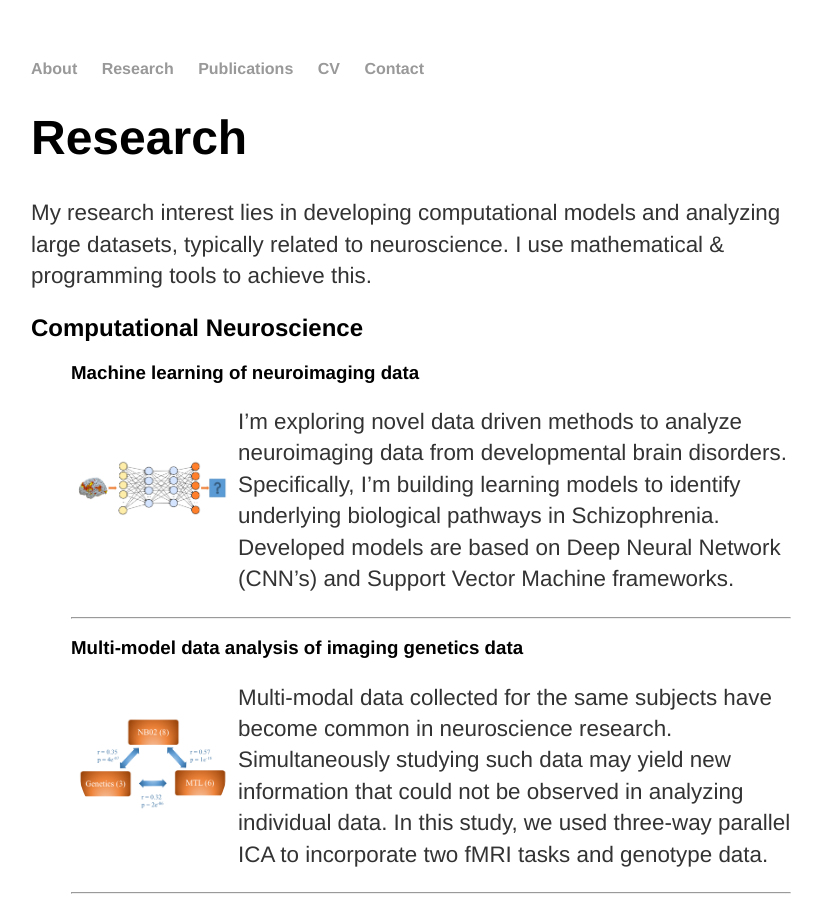
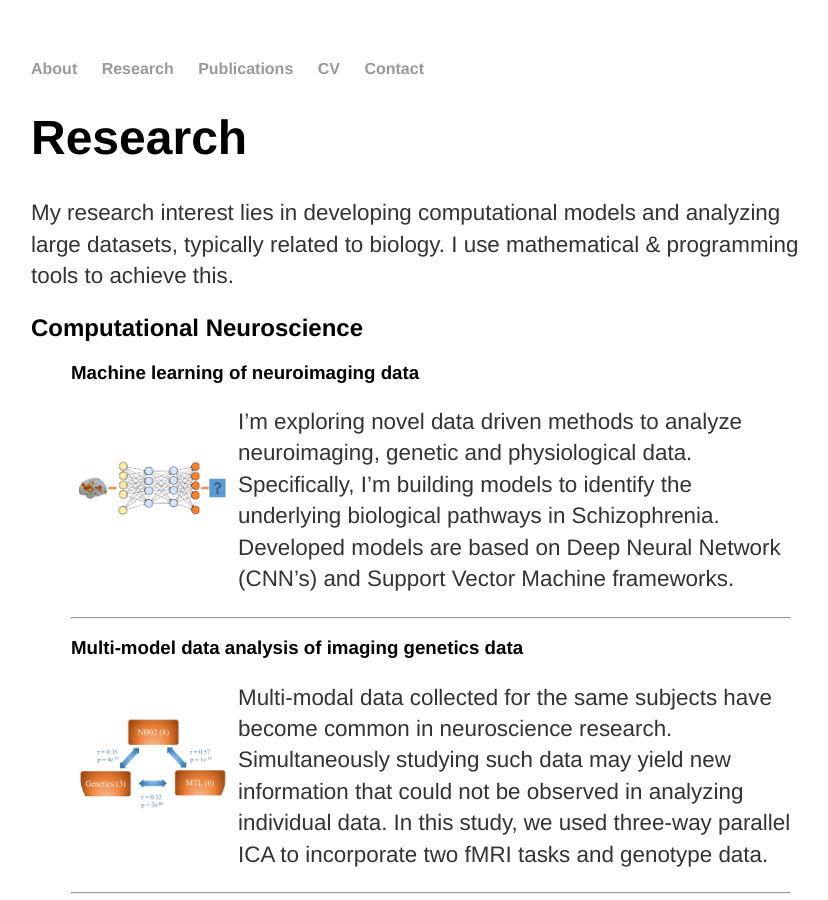
Before and after one commit to vjysd/vjysd.github.io, a Jekyll site: the page built from research/index.md, in a window 1280 px wide and 900 px high. Shown: the whole window, without its empty margins (209-1037 px from the left). Built offline with Jekyll 4.4.1, drawn with Linux system fonts in a browser that asks for light colours; comment, search, counter and statistics services are not loaded.

Commit message:
Updated research

```diff
--- a/research/index.md
+++ b/research/index.md
@@ -5,7 +5,7 @@ title: Vijay's Research
 
 # Research
 
-My research interest lies in developing computational models and analyzing large datasets, typically related to neuroscience. I use mathematical & programming tools to achieve this.
+My research interest lies in developing computational models and analyzing large datasets, typically related to biology. I use mathematical & programming tools to achieve this.
 
 ## Computational Neuroscience
 
@@ -14,7 +14,7 @@ My research interest lies in developing computational models and analyzing large
 
 title="lieber_ml"
 
-description="I'm exploring novel data driven methods to analyze neuroimaging data from developmental brain disorders. Specifically, I'm building learning models to identify underlying biological pathways in Schizophrenia. Developed models are based on Deep Neural Network (CNN's) and Support Vector Machine frameworks."
+description="I'm exploring novel data driven methods to analyze neuroimaging, genetic and physiological data. Specifically, I'm building models to identify the underlying biological pathways in Schizophrenia. Developed models are based on Deep Neural Network (CNN's) and Support Vector Machine frameworks."
 
 img="ml.png"
 %}
@@ -26,7 +26,7 @@ img="ml.png"
 
 title="lieber_mm"
 
-description="Multi-modal data collected for the  same subjects have become common in neuroscience research. Simultaneously studying such data may yield new information that could  not be observed in analyzing individual data. In this study, we used three-way parallel ICA to incorporate two fMRI tasks and genotype data."
+description="Multi-modal data collected for the  same subjects have become common in neuroscience research. Simultaneously studying such data may yield new information that could not be observed in analyzing individual data. In this study, we used three-way parallel ICA to incorporate two fMRI tasks and genotype data."
 
 img="mm.png"
 %}
```
